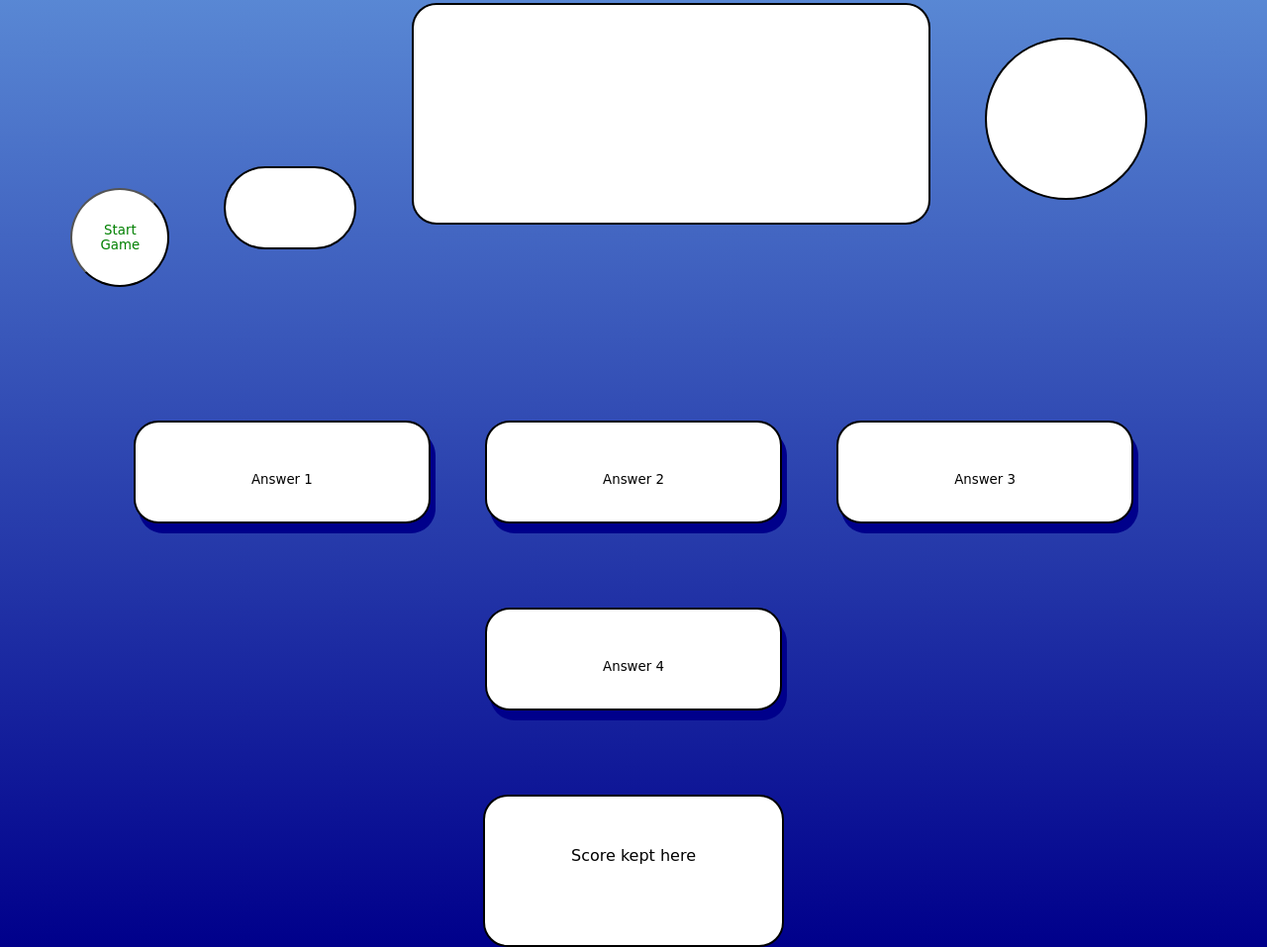
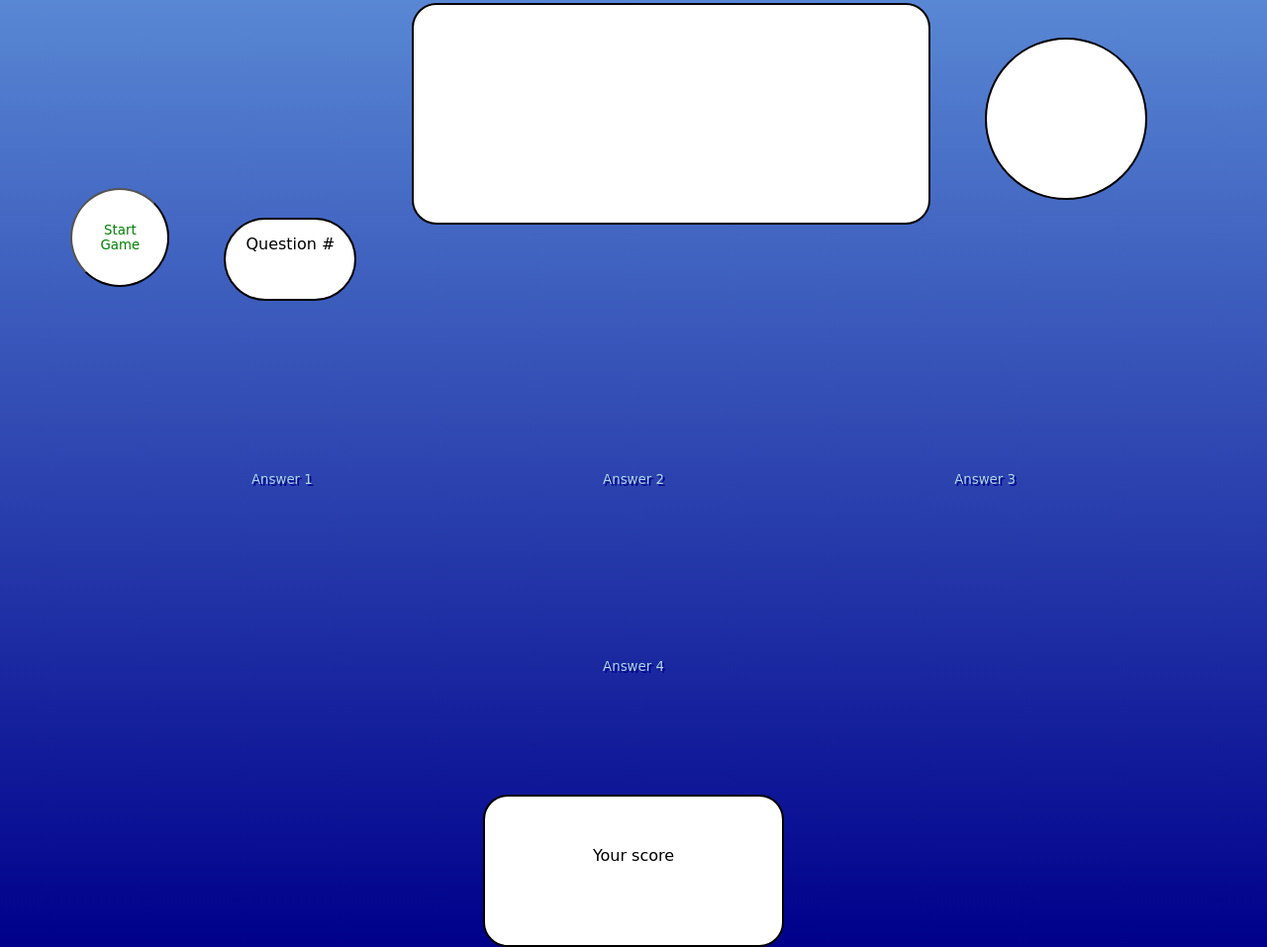
Before and after one commit to Emma88888/Trivia-Game, a website: page index.html in a window 1280 px wide. Shown: the part 500-1457 px from the top of the page at 99% size. Drawn offline with nearby package versions, Linux system fonts and the light colour scheme; a web font is replaced by a local one.

Commit message:
updated css

```diff
--- a/index.html
+++ b/index.html
@@ -18,7 +18,7 @@
         <h2 class="description">Answer twenty geography questions, see how many you can get right! You'll have 15 seconds to answer each question.</h2>
     <div class="start"></div>
         <button id="start-button">Start Game</button>
-<div class="question-number" id="questionnumber"></div>
+<div class="question-number" id="questionnumber">Question #</div>
     <p class="question"></p>
 <div class="timer"></div>
 <div class="question-buttons"></div>
@@ -27,7 +27,7 @@
     <button class="answer-box" id="answer3" onclick="checkanswer(this)"> Answer 3</button>
     <button class="answer-box" id="answer4" onclick="checkanswer(this)"> Answer 4</button>
 <div class="score-container"></div>
-    <div class="score" id="scorediv">Score kept here</div>
+    <div class="score" id="scorediv">Your score</div>
     </section>
 
     <script src="script.js"></script>
--- a/script.js
+++ b/script.js
@@ -4,7 +4,7 @@
 // 3) All questions are answered, prompt with final score appears
 // 4) Try again button?
 
-// Things I want/need to work on: timer not speeding up and going negative, questions looping correctly?, score being kept, win/lose screen, better styling
+// Things I want/need to work on: timer speeding up and going negative, questions looping correctly?, win/lose screen, better styling
 
 
 const score = document.querySelector(".score");
@@ -34,7 +34,7 @@ document.querySelector("#start-button").addEventListener("click", (event) => {
     })
     .then((response) => {
         fetchedQuestions = response.data.results;
-        console.log(fetchedQuestions)
+        // console.log(fetchedQuestions)
         // document.querySelector(".question-number").innerText = String(questionNum);
         populateQuestion(fetchedQuestions);
         }).catch((error) => {
@@ -67,7 +67,6 @@ document.querySelector("#start-button").addEventListener("click", (event) => {
             answer4.innerText = incorrect3;
             // questionNum++;
             // document.querySelector.innerText = String(questionNum);
-            // how to make these randomized so the correct answer is not always the same question?
         });
     }
 
--- a/style.css
+++ b/style.css
@@ -168,11 +168,12 @@ section {
 
 .answer-box {
    display: inline-block;
+   text-align: center;
    position: relative;
    background-color: white;
    border-radius: 25px;
-   border: 2px solid black;
-   box-shadow: 5px 10px darkblue;
+   border: 2px solid transparent;
+   /* box-shadow: 5px 10px darkblue; */
    margin-top: 85px;
    margin-left: 25px;
    margin-right: 25px;
@@ -180,6 +181,21 @@ section {
    width: 300px;
    height: 100px;
    font-family: 'Goblin One', cursive;
+   line-height: var(--h);
+   color: lightblue;
+   text-shadow: 2px 2px darkblue;
+   background:
+    linear-gradient(#1da15b 0 0)
+    bottom/100% var(--_d, 0) no-repeat;
+  /* background color code from Temani Afif */
+  overflow: hidden;
+  transition: 0.3s;
+}
+
+.answer-box:hover {
+  --_d: 100%;
+  --_t: 0;
+  --_c: #0000;
 }
 
 .score {
```
